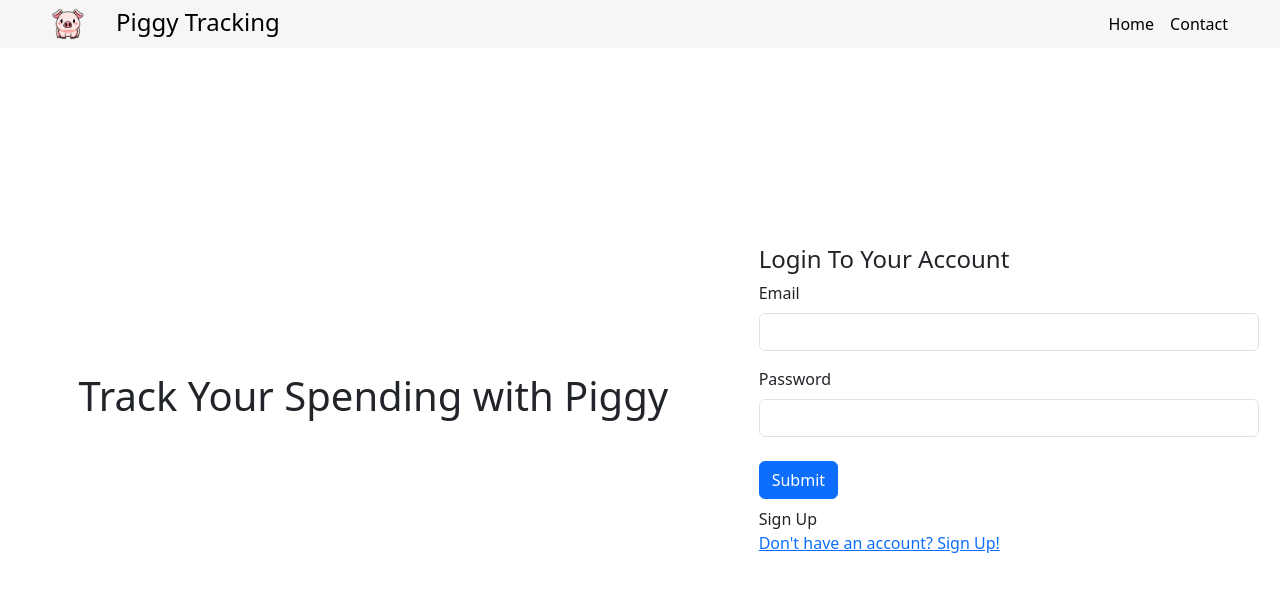
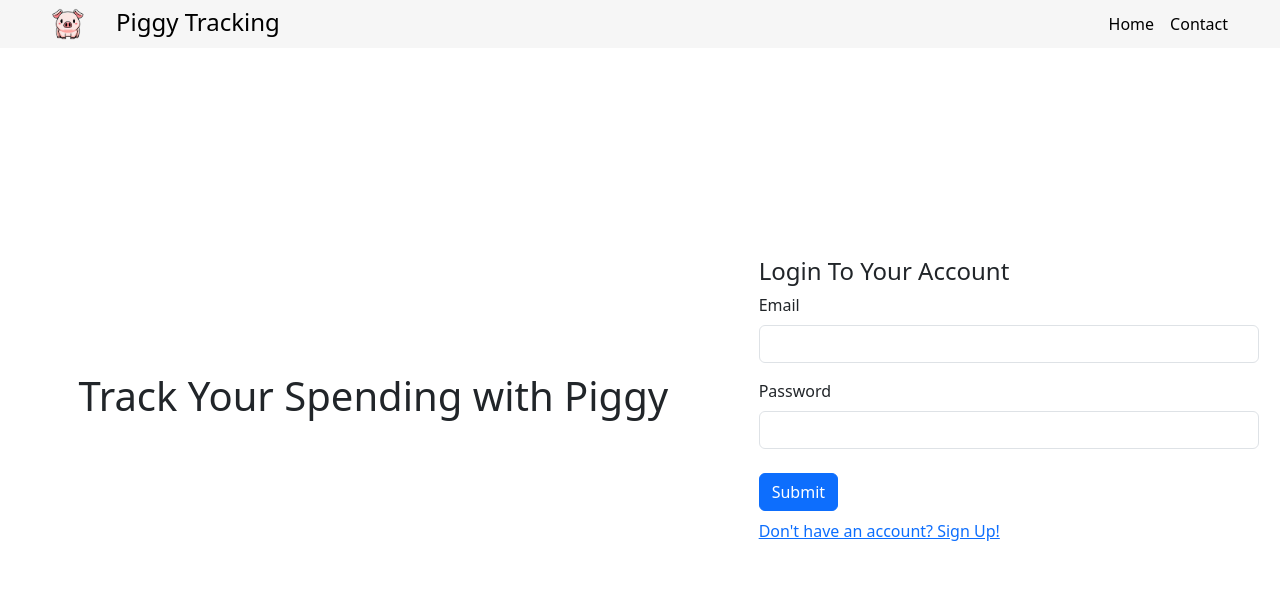
Before and after one commit to vphatfla/fe-budget, a Vue app: page / in a window 1280 px wide. Shown: the top 592 px of the page. Built offline with nearby package versions, Linux system fonts and the light colour scheme.

Commit message:
remove unused anchor

```diff
--- a/src/components/LogIn.vue
+++ b/src/components/LogIn.vue
@@ -21,7 +21,6 @@
           </div>
         </div>
       </form>
-      <a>Sign Up</a>
     </div>
     </div>
   </div>
--- a/src/components/SignUp.vue
+++ b/src/components/SignUp.vue
@@ -25,7 +25,6 @@
           </div>
         </div>
       </form>
-      <a>Sign Up</a>
     </div>
     </div>
   </div>
```
